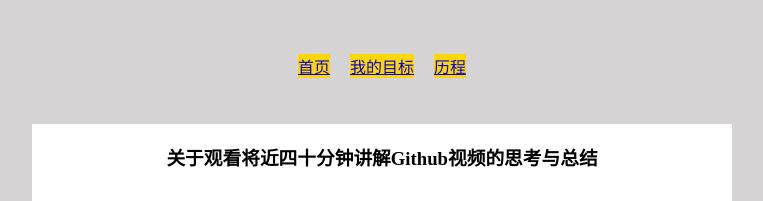
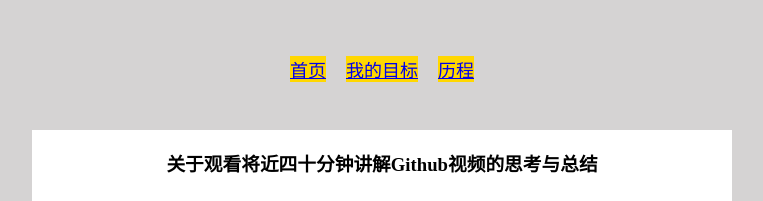
Before and after one commit to Chinchilla95/Start-of-HTML, a plain HTML site: page E-11.17.html in a window 1280 px wide. Shown: the top 201 px of the page, without its empty margins (258-1021 px from the left). Drawn offline with Linux system fonts and the light colour scheme.

Commit message:
Update E-11.17.html

```diff
--- a/E-11.17.html
+++ b/E-11.17.html
@@ -3,7 +3,7 @@
   <head>
     <meta charset="UTF-8" />
     <meta name="viewport" content="width=device-width, initial-scale=1.0" />
-    <title>A log wrode in 11.17</title>
+    <title>A log wrode in 2026.11.17</title>
   </head>
   <body
     style="
@@ -13,6 +13,7 @@
       align-items: center;
     "
   >
+    <nav>
       <div
         style="
           display: flex;
@@ -23,23 +24,22 @@
         "
       >
         <div style="display: flex; margin: 10px">
-        <a href="https://chinchilla95.github.io/Start-of-HTML/">
-          <p style="font-size: 18; background-color: gold">首页</p>
+          <a href="./index.html">
+            <p style="font-size: 18px; background-color: gold">首页</p>
           </a>
         </div>
         <div style="display: flex; margin: 10px">
-        <a
-          href="https://chinchilla95.github.io/Start-of-HTML/personal%20aims.html"
-        >
-          <p style="font-size: 18; background-color: gold">我的目标</p>
+          <a href="./personal-aims.html">
+            <p style="font-size: 18px; background-color: gold">我的目标</p>
           </a>
         </div>
         <div style="display: flex; margin: 10px">
-        <a href="https://chinchilla95.github.io/Start-of-HTML/Experience.html">
-          <p style="font-size: 18; background-color: gold">历程</p>
+          <a href="./E-2026.11.17.html">
+            <p style="font-size: 18px; background-color: gold">历程</p>
           </a>
         </div>
       </div>
+    </nav>
     <div
       style="
         display: flex;
@@ -58,7 +58,7 @@
         frameborder="no"
         framespacing="0"
         allowfullscreen="true"
-        >BV14Y3p6uE6b&cid
+      >
       </iframe>
       <p>我认为，总体的正收益是大于付出的。</p>
       <p>
```
Lines whose indentation alone changed are shown as unchanged.
